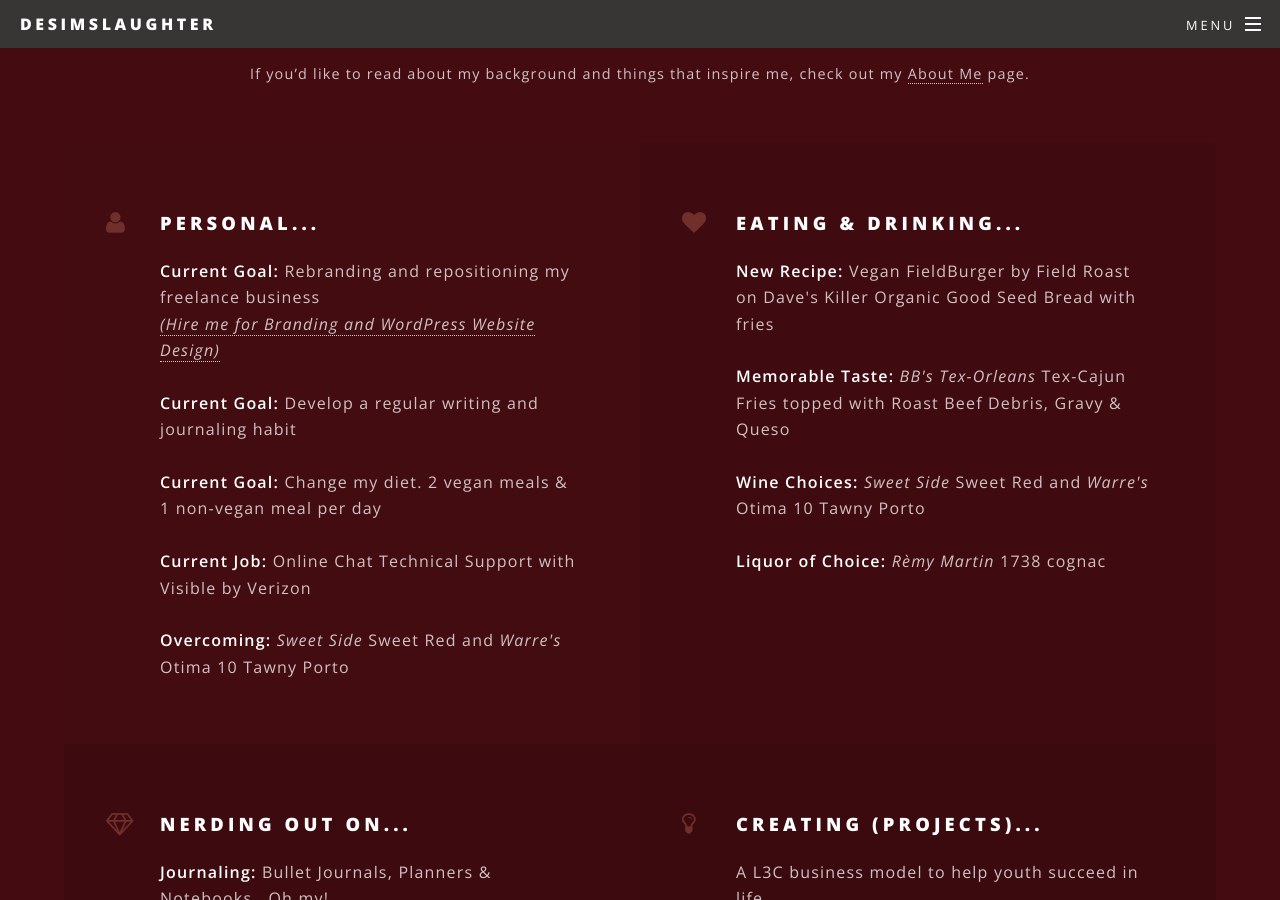
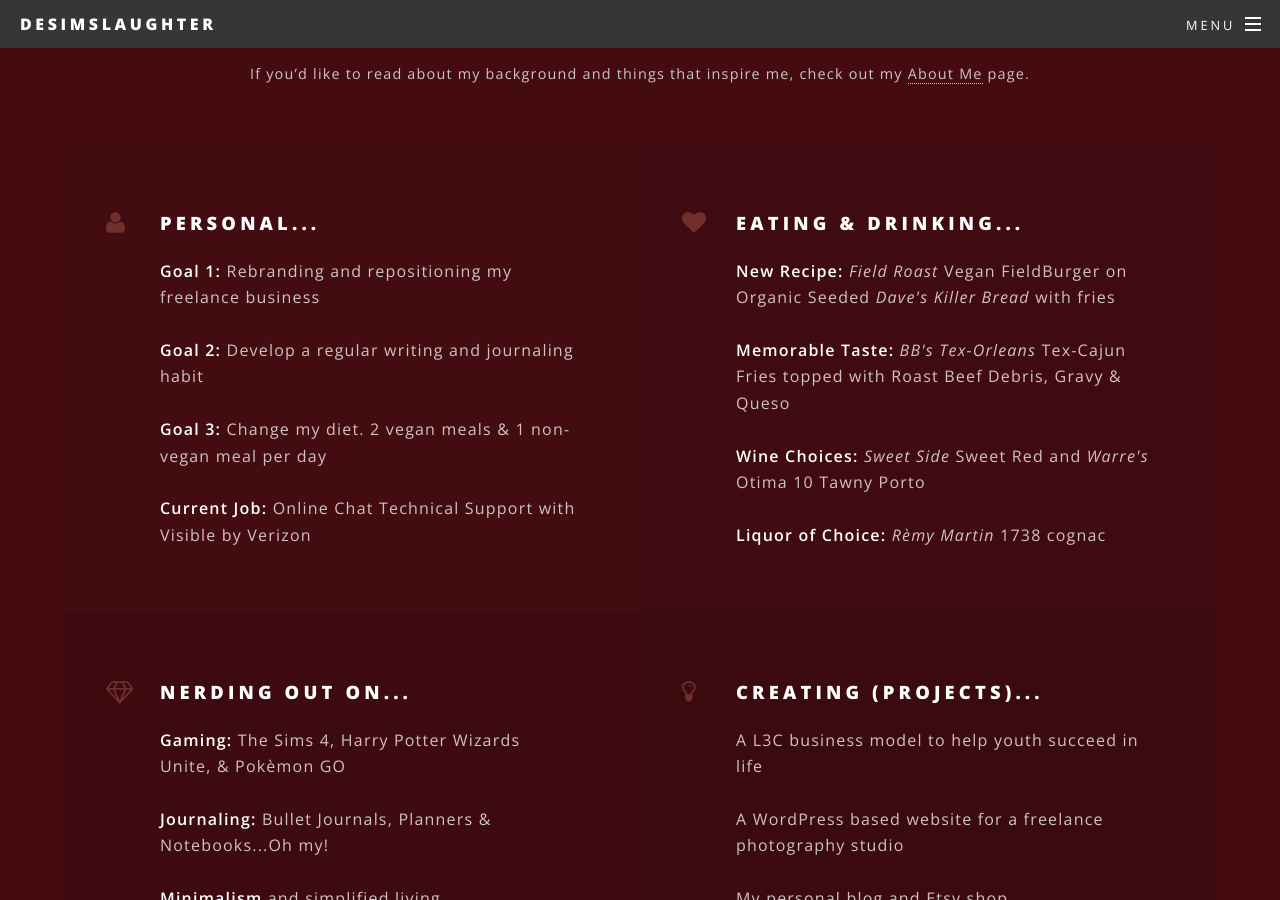
Before and after one commit to desimslaughter/desimslaughter.github.io, a Jekyll site: the page built from index.html, in a window 1280 px wide and 900 px high, scrolled down 2891 px. Built offline with Jekyll 4.4.1, drawn with Linux system fonts in a browser that asks for light colours; some of the changed text lies outside the part shown.

Commit message:
Update index.html

```diff
--- a/index.html
+++ b/index.html
@@ -67,17 +67,15 @@ If you’d like to read about my background and things that inspire me, check ou
 							<ul class="features">
 								<li class="icon fa-user">
 									<h3>Personal... </h3>
-									<p><strong>Current Goal:</strong> Rebranding and repositioning my freelance business<br />
-										<em><a href="#">(Hire me for Branding and WordPress Website Design)</a></em><br><br>
-										<strong>Current Goal:</strong> Develop a regular writing and journaling habit<br><br>
-										<strong>Current Goal:</strong> Change my diet. 2 vegan meals & 1 non-vegan meal per day<br><br>
-										<strong>Current Job:</strong> Online Chat Technical Support with Visible by Verizon<br><br>
-										<strong>Overcoming:</strong> <em>Sweet Side</em> Sweet Red and <em>Warre's</em> Otima 10 Tawny Porto
+									<p><strong>Goal 1:</strong> Rebranding and repositioning my freelance business<br><br>
+										<strong>Goal 2:</strong> Develop a regular writing and journaling habit<br><br>
+										<strong>Goal 3:</strong> Change my diet. 2 vegan meals & 1 non-vegan meal per day<br><br>
+										<strong>Current Job:</strong> Online Chat Technical Support with Visible by Verizon
 									</p>
 								</li>
 								<li class="icon fa-heart">
 									<h3>Eating & Drinking... </h3>
-									<p><strong>New Recipe:</strong> Vegan FieldBurger by Field Roast on Dave's Killer Organic Good Seed Bread with fries<br><br>
+									<p><strong>New Recipe:</strong> <em>Field Roast</em> Vegan FieldBurger on Organic Seeded <em>Dave's Killer Bread</em> with fries<br><br>
 										<strong>Memorable Taste:</strong> <em>BB's Tex-Orleans</em> Tex-Cajun Fries topped with Roast Beef Debris, Gravy & Queso<br><br>
 										<strong>Wine Choices:</strong> <em>Sweet Side</em> Sweet Red and <em>Warre's</em> Otima 10 Tawny Porto<br><br>
 										<strong>Liquor of Choice:</strong> <em>R&egrave;my Martin</em> 1738 cognac
@@ -85,7 +83,8 @@ If you’d like to read about my background and things that inspire me, check ou
 								</li>
 								<li class="icon fa-diamond">
 									<h3>Nerding Out On... </h3>
-									<p><strong>Journaling:</strong> Bullet Journals, Planners & Notebooks...Oh my!<br><br>
+									<p><strong>Gaming:</strong> The Sims 4, Harry Potter Wizards Unite, & Pok&egrave;mon GO<br><br>
+										<strong>Journaling:</strong> Bullet Journals, Planners & Notebooks...Oh my!<br><br>
 										<strong>Minimalism</strong> and simplified living<br><br>
 										<strong>Business Technology & Automation</strong> for service-based small businesses
 									</p>
```
Also changed, not shown: other parts of index.html (+2 -1 lines).
